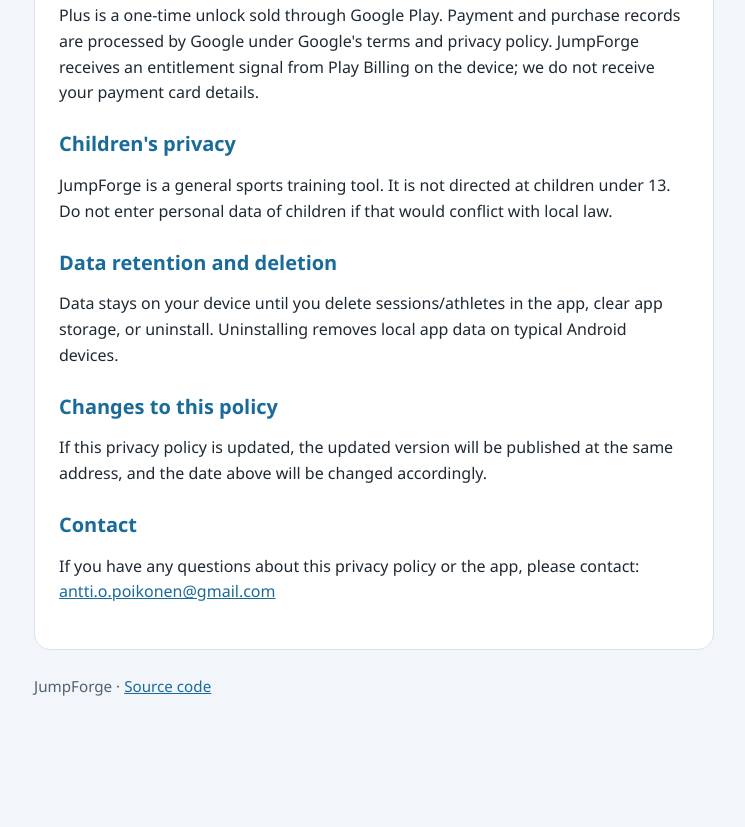
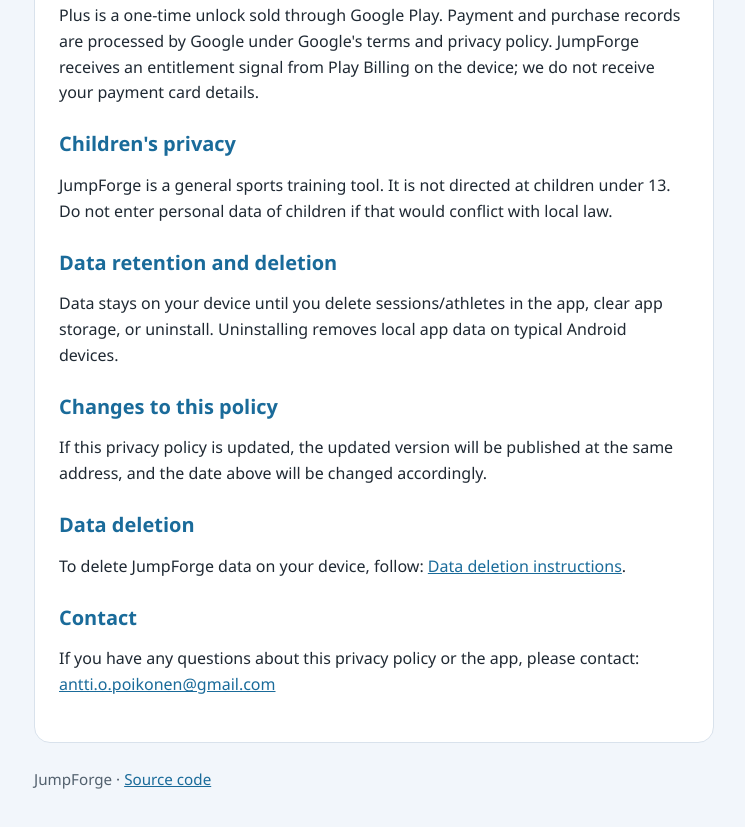
Before and after one commit to anttiopoikonen-stack/jumpforge-privacy, a plain HTML site: page index.html in a window 1280 px wide. Shown: the part 1279-2106 px from the top of the page, without its empty margins (266-1011 px from the left). Before the commit the page ends 2025 px from the top, so only its background shows below. Drawn offline with Linux system fonts and the light colour scheme.

Commit message:
Link data deletion page from privacy policy.

```diff
--- a/index.html
+++ b/index.html
@@ -174,6 +174,12 @@
           accordingly.
         </p>
 
+        <h2>Data deletion</h2>
+        <p>
+          To delete JumpForge data on your device, follow:
+          <a href="data-deletion.html">Data deletion instructions</a>.
+        </p>
+
         <h2>Contact</h2>
         <p>
           If you have any questions about this privacy policy or the app, please
```
